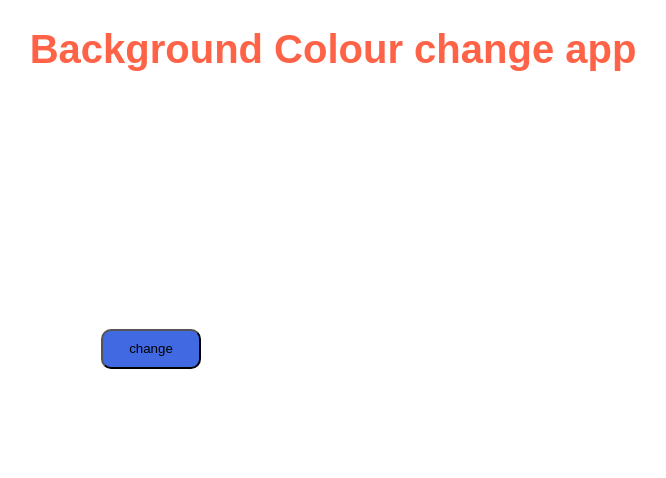
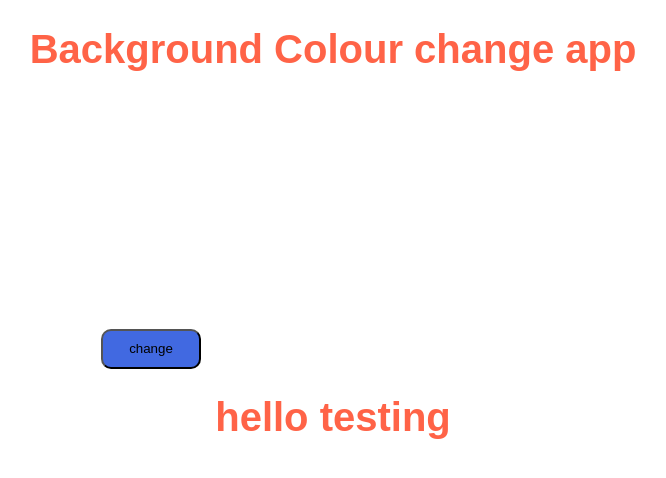
Before and after one commit to Pkuma3965/testproject, a plain HTML site: page index.html in a window 1280 px wide. Shown: the whole page, without its empty margins (307-973 px from the left). Drawn offline with Linux system fonts and the light colour scheme.

Commit message:
file changed

```diff
--- a/index.html
+++ b/index.html
@@ -12,6 +12,10 @@
         <h1 id="heading">Background Colour change app</h1>
         <button class="btn" onclick="changeColor()">change</button>
     </div>
+    <div class ="container-fluid">
+
+        <h1>hello testing</h1>
+    </div>
 <script type="text/javascript" src="Project.js"></script>
 </body>
 </html>
```
